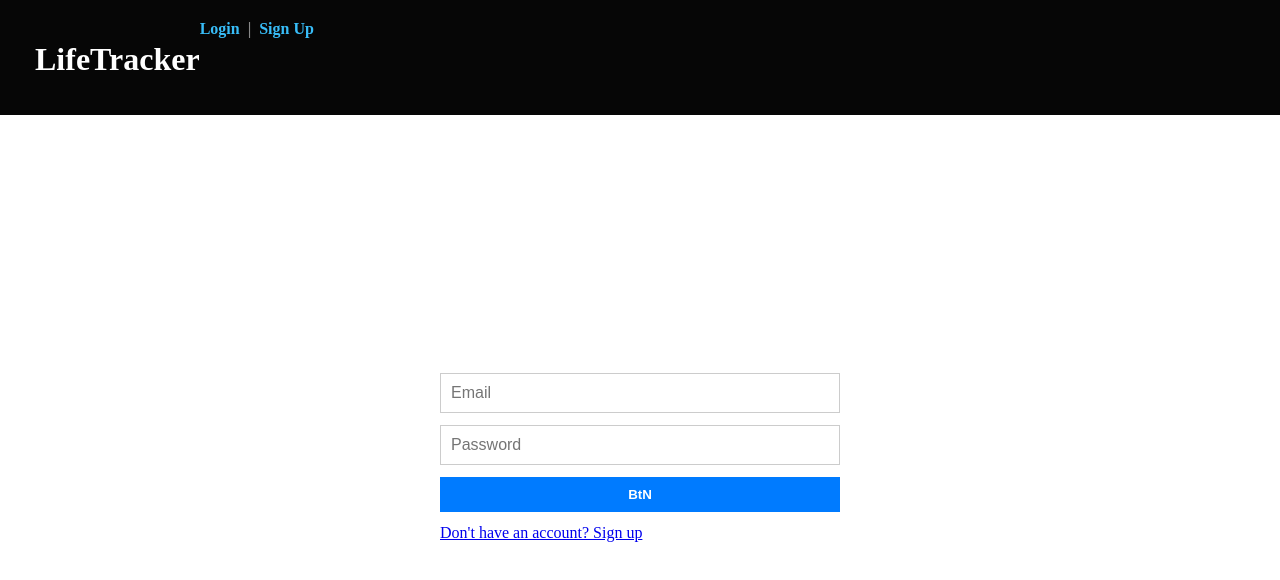
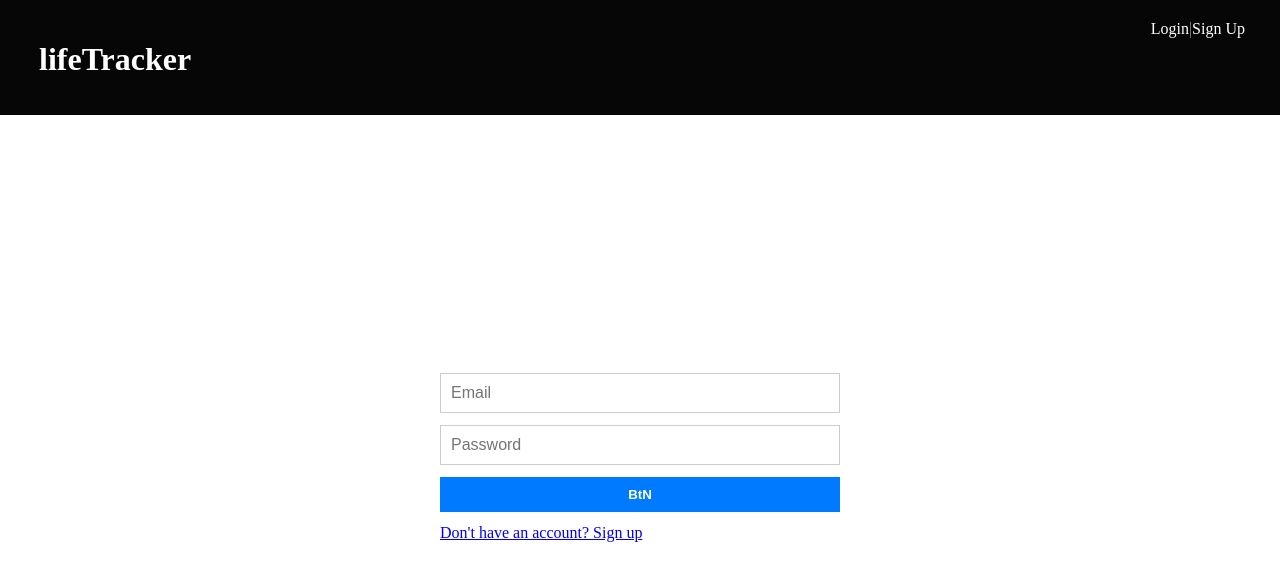
Before and after one commit to senpaiharde/fitness-ai-tracker, a React (Vite) app in the folder fitness-ai-tracker/: page /login in a window 1280 px wide. Shown: the top 580 px of the page. Built offline with nearby package versions, Linux system fonts and the light colour scheme; no server answers.

Commit message:
styles: added style for header logo with zoom and animation

```diff
--- a/fitness-ai-tracker/src/assets/Header.scss
+++ b/fitness-ai-tracker/src/assets/Header.scss
@@ -7,7 +7,7 @@
     display: flex;
     justify-content: space-between;
     align-items: flex-start;  /* brand at bottom-left, dock hovers at bottom-right */
-    justify-content: flex-start;
+    padding-right: 35px;
     padding-left: 35px;
     padding-top: 20px;
     position: relative;
@@ -23,14 +23,22 @@
   }
 
   /* Auth links (when not logged in) */
-  .lt-auth-links {
-    display: flex;
-    gap: 0.5rem;
-    font-weight: 600;
+  .lt-brand-link {
+    color: #fff;
+    text-decoration: none;
+    display: inline-block;
+    will-change: transform, border-width, color;
+    border-style: solid;    /* new */
+    border-color: #fff;     /* will stay #fff; width animates */
+    padding: 0 0.25rem;     /* keeps border from hugging glyphs */
+    border-radius: 4px;
+
   }
   .lt-auth-links a {
-    color: #38bdf8;              /* cyan accent */
+    color: white   ;           /* cyan accent */
     text-decoration: none;
+
+
   }
   .lt-auth-links span {
     color: #888;
--- a/fitness-ai-tracker/src/components/Header.tsx
+++ b/fitness-ai-tracker/src/components/Header.tsx
@@ -7,6 +7,7 @@ import { VscSignOut,VscSettingsGear,VscAccount,VscHome } from "react-icons/vsc";
 import { logout } from "../features/user/userSlice";
 import Dock from "./utilsCalls/Dock";
 import { FC, useMemo } from "react";
+import HoverScaleText from "./utilsCalls/HoverScaleText";
 
 
 
@@ -15,8 +16,8 @@ const Header: FC = () => {
     const dispatch = useAppDispatch();
     const navigate = useNavigate();
     const user = useSelector((state: RootState) => state.user.user)
-    const token = useSelector((state: RootState) => state.user.token);
-    const isLoggedIn = Boolean(token)
+    const currentUser = useSelector((state: RootState) => state.user.user);
+    const isLoggedIn = currentUser !== null;
 
 
 
@@ -68,7 +69,7 @@ const Header: FC = () => {
     return (
         <header  className="lt-header">
             <h1 className="lt-brand">
-            <Link to="/">LifeTracker</Link>
+            <HoverScaleText >lifeTracker</HoverScaleText>
             </h1>
             {isLoggedIn ? (
         <Dock
--- /dev/null
+++ b/fitness-ai-tracker/src/components/utilsCalls/HoverScaleText.tsx
@@ -0,0 +1,46 @@
+import {
+    motion,
+    useMotionValue,
+    useSpring,
+    useTransform,
+  } from "framer-motion";
+  import React, { useRef } from "react";
+  import { FC } from "react";
+
+  const springCfg = { mass: 0.3, stiffness: 150, damping: 42 };
+
+  const HoverScaleText: FC<{ children: React.ReactNode }> = ({ children }) => {
+    const mouseX = useMotionValue<number | undefined>(undefined);
+    const ref = useRef<HTMLAnchorElement | null>(null);
+
+    /* ---------- distance & scale ---------- */
+    const dist = useTransform(mouseX, (x = Infinity) => {
+      const r = ref.current?.getBoundingClientRect();
+      return r ? Math.abs(x - (r.x + r.width / 2)) : Infinity;
+    });
+    const scaleTarget = useTransform(dist, [0, 120], [1.3, 1]); // slightly less zoom
+    const scale = useSpring(scaleTarget, springCfg);
+
+    /* ---------- border & color maps ---------- */
+    const borderWidth = useTransform(dist, [0, 120], [1, 0]);     // px
+    const color = useTransform(
+      dist,
+      [0, 120],
+      ["#c9c9c9", "#ffffff"] // darker when close
+    );
+
+    return (
+      <motion.a
+        href="/"
+        ref={ref}
+        style={{ scale, color, borderWidth }}
+        className="lt-brand-link"
+        onMouseMove={(e) => mouseX.set(e.clientX)}
+        onMouseLeave={() => mouseX.set(undefined)}
+      >
+        {children}
+      </motion.a>
+    );
+  };
+
+  export default HoverScaleText;
```
